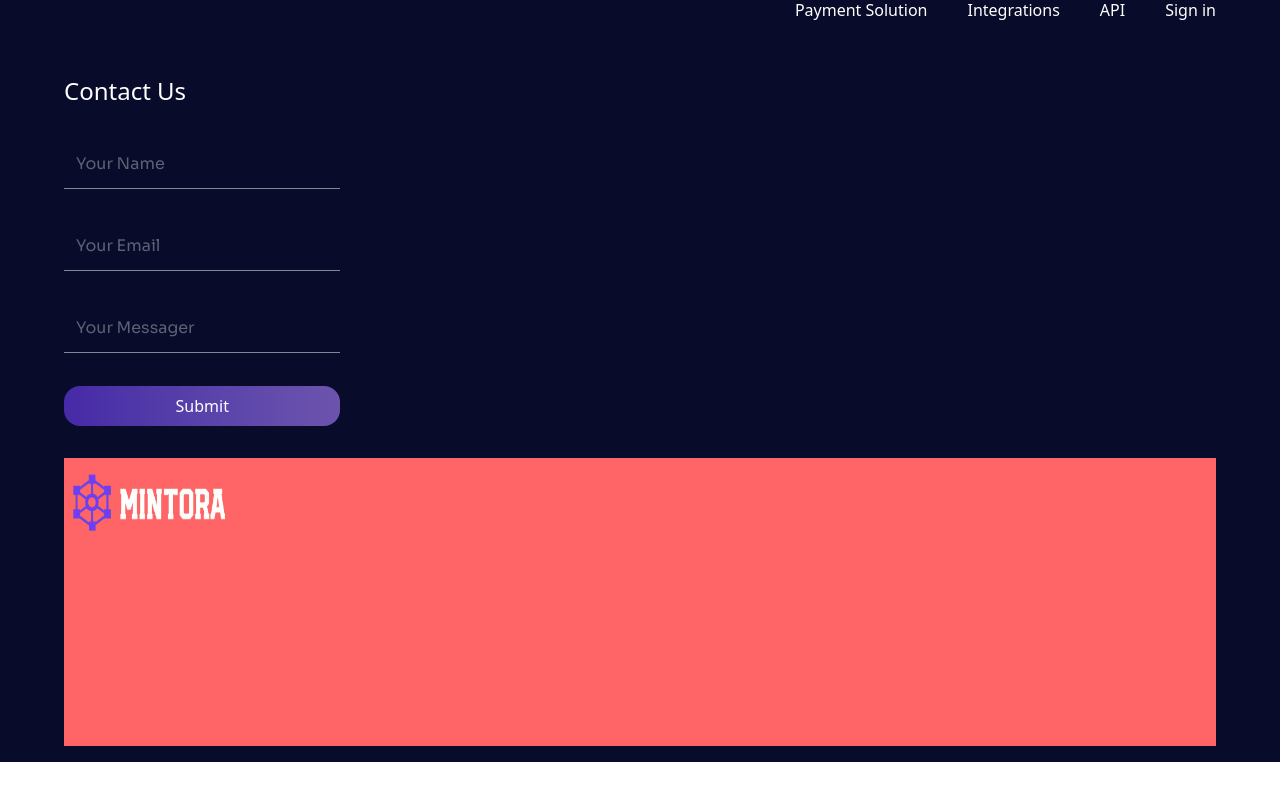
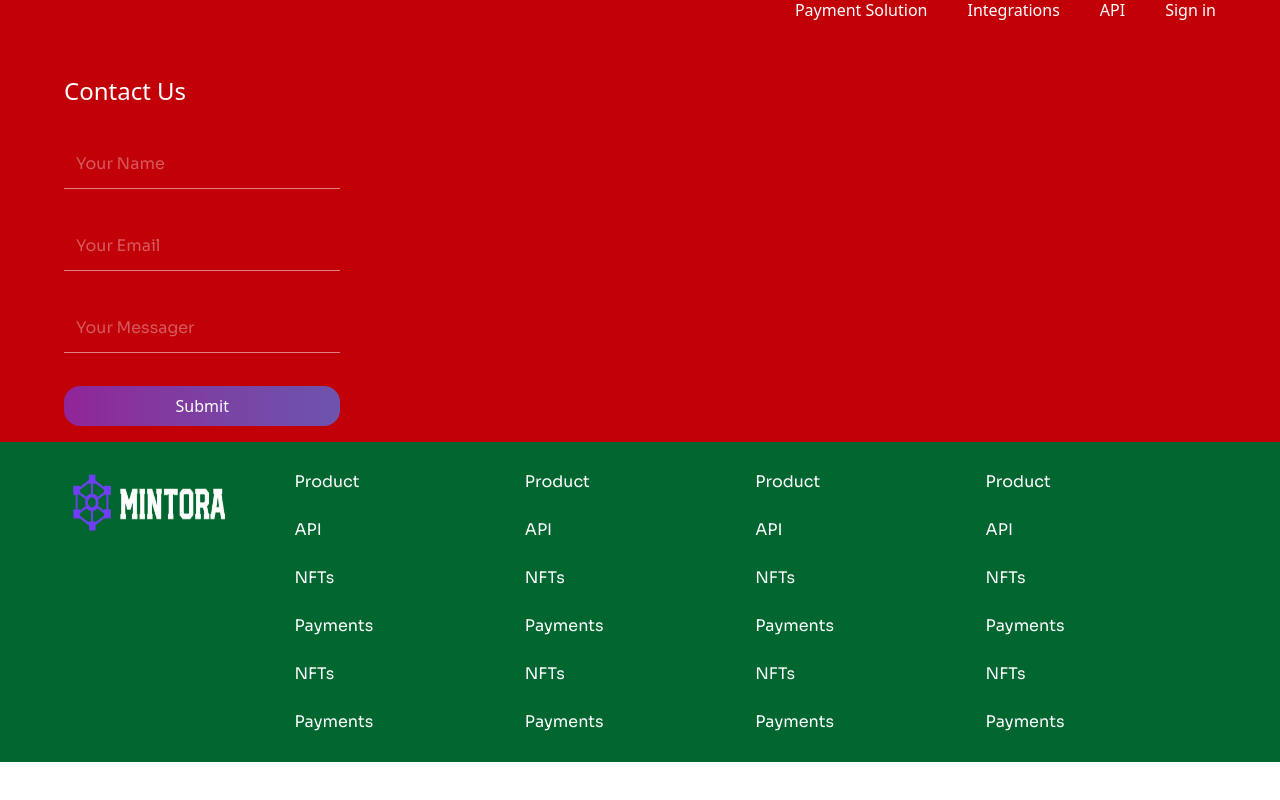
Before and after one commit to dani-dina/React-Web3-landing-page-, a React (Vite) app: page /login in a window 1280 px wide. Shown: the part 838-1638 px from the top of the page. Built offline with nearby package versions, Linux system fonts and the light colour scheme.

Commit message:
Footer update

```diff
--- a/src/Components/Footer.tsx
+++ b/src/Components/Footer.tsx
@@ -5,7 +5,7 @@ const Footer = () => {
   const inputStyle = 'w-3/5 bg-transparent outline-0 border-b border-white/50  text-white/70 p-3 font-[sora]';
   return (
     <footer className='w-full h-screen '>
-      <div className='w-full h-6/10 flex flex-col items-center'>
+      <div className='w-full h-6/10 flex flex-col items-center bg-red-700'>
         <div className='w-9/10 h-1/5 flex items-center justify-end gap-10 text-white font-["Russo_One"]'>
           <a href="/payment-solution">Payment Solution</a>
           <a href="/integrations">Integrations</a>
@@ -46,15 +46,43 @@ const Footer = () => {
           </div>
         </div>
       </div>
-      <div className='w-full h-4/10 flex items-center justify-center'>
-        <div className='w-9/10 h-9/10 bg-red-400 flex items-center justify-between'>
+      <div className='w-full h-4/10 flex items-center justify-center bg-green-800'>
+        <div className='w-9/10 h-9/10 flex items-center justify-between'>
           <div className={`w-[20%] h-full`}>
             <img src={logo} alt="Mintora" className='w-3/4 h-[30%]' />
           </div>
-          <div className={`w-[20%] h-full`}></div>
-          <div className={`w-[20%] h-full`}></div>
-          <div className={`w-[20%] h-full`}></div>
-          <div className={`w-[20%] h-full`}></div>
+          <div className={`w-[20%] h-full flex flex-col items-start justify-around text-white font-[sora]`}>
+            <h1 className='font-["Russo_One"]'>Product</h1>
+            <a href="/#">API</a>
+            <a href="/#">NFTs</a>
+            <a href="/#">Payments</a>
+            <a href="/#">NFTs</a>
+            <a href="/#">Payments</a>
+          </div>
+          <div className={`w-[20%] h-full flex flex-col items-start justify-around text-white font-[sora]`}>
+            <h1 className='font-["Russo_One"] '>Product</h1>
+            <a href="/#">API</a>
+            <a href="/#">NFTs</a>
+            <a href="/#">Payments</a>
+            <a href="/#">NFTs</a>
+            <a href="/#">Payments</a>
+          </div>
+          <div className={`w-[20%] h-full flex flex-col items-start justify-around text-white font-[sora]`}>
+            <h1 className='font-["Russo_One"]'>Product</h1>
+            <a href="/#">API</a>
+            <a href="/#">NFTs</a>
+            <a href="/#">Payments</a>
+            <a href="/#">NFTs</a>
+            <a href="/#">Payments</a>
+          </div>
+          <div className={`w-[20%] h-full flex flex-col items-start justify-around text-white font-[sora]`}>
+            <h1 className='font-["Russo_One"]'>Product</h1>
+            <a href="/#">API</a>
+            <a href="/#">NFTs</a>
+            <a href="/#">Payments</a>
+            <a href="/#">NFTs</a>
+            <a href="/#">Payments</a>
+          </div>
         </div>
       </div>
     </footer>
```
